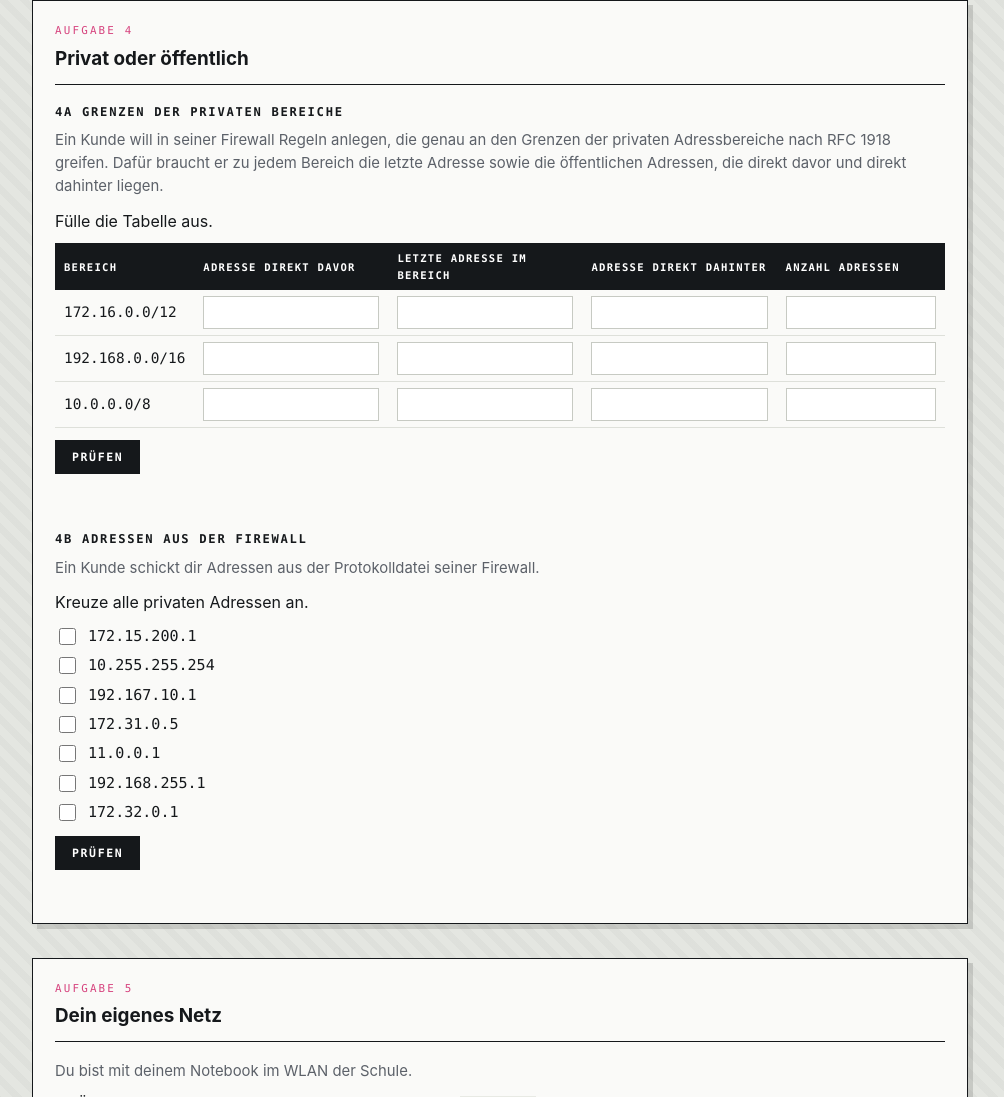
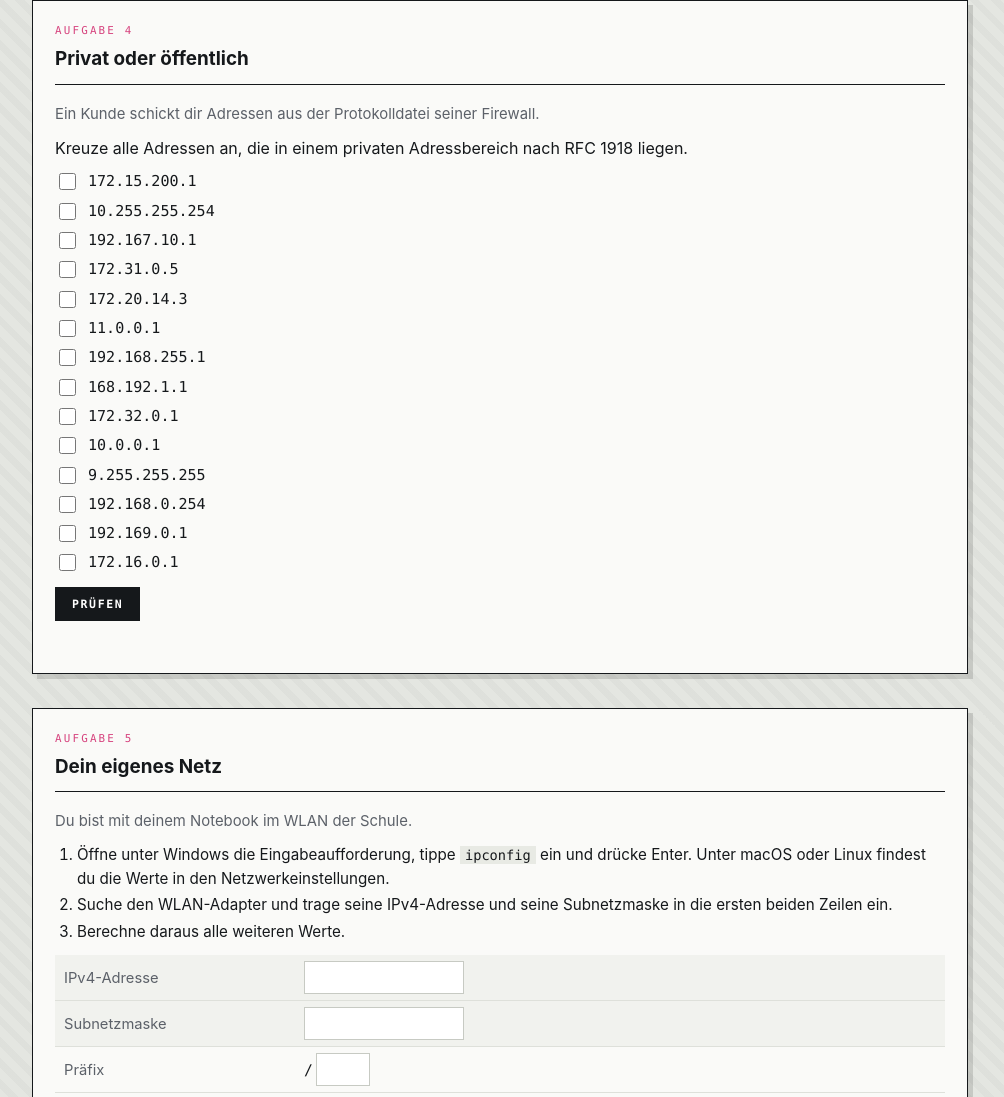
Before and after one commit to Proegi/Uebungsaufgaben_Subnetting, a plain HTML site: page index.html in a window 1280 px wide. Shown: the part 4535-5632 px from the top of the page, without its empty margins (140-1144 px from the left). Drawn offline with Linux system fonts and the light colour scheme.

Commit message:
Update index.html (Quelle: Uebungsaufgaben_Subnetting.html)

```diff
--- a/index.html
+++ b/index.html
@@ -372,17 +372,8 @@
     <h2>Privat oder öffentlich</h2>
   </div>
   <div class="step">
-    <h3>4a Grenzen der privaten Bereiche</h3>
-    <p class="case">Ein Kunde will in seiner Firewall Regeln anlegen, die genau an den Grenzen der privaten Adressbereiche nach RFC 1918 greifen. Dafür braucht er zu jedem Bereich die letzte Adresse sowie die öffentlichen Adressen, die direkt davor und direkt dahinter liegen.</p>
-    <p>Fülle die Tabelle aus.</p>
-    <div class="scroll"><table class="grid" id="t3a"></table></div>
-    <div class="answer"><button class="check" data-check="a3a">Prüfen</button></div>
-    <div class="msg" id="msg-a3a"></div>
-  </div>
-  <div class="step">
-    <h3>4b Adressen aus der Firewall</h3>
     <p class="case">Ein Kunde schickt dir Adressen aus der Protokolldatei seiner Firewall.</p>
-    <p>Kreuze alle privaten Adressen an.</p>
+    <p>Kreuze alle Adressen an, die in einem privaten Adressbereich nach RFC 1918 liegen.</p>
     <div class="choices" id="c3b"></div>
     <div class="answer"><button class="check" data-check="a3b">Prüfen</button></div>
     <div class="msg" id="msg-a3b"></div>
@@ -943,60 +934,22 @@
     say("msg-a4", "Alle Werte zu deinem Netz stimmen.", "ok");
   };
 
-  /* ================= Aufgabe 3a: Grenzen ================= */
-  var A3A = ["172.16.0.0/12", "192.168.0.0/16", "10.0.0.0/8"];
-  var a4aRows = [];
-  (function(){
-    var t = $("t3a");
-    var head = document.createElement("tr");
-    th(head, ["Bereich", "Adresse direkt davor", "Letzte Adresse im Bereich", "Adresse direkt dahinter", "Anzahl Adressen"]);
-    t.appendChild(head);
-    A3A.forEach(function(c, i){
-      var tr = document.createElement("tr");
-      tdText(tr, c, "key");
-      var cd = parseCidr(c);
-      var first = cd.ip, last = cd.ip + size(cd.p) - 1;
-      var vor = tdInput(tr, "a3g-" + i + "-vor", "Adresse direkt vor " + c);
-      var ende = tdInput(tr, "a3g-" + i + "-ende", "Letzte Adresse von " + c);
-      var nach = tdInput(tr, "a3g-" + i + "-nach", "Adresse direkt hinter " + c);
-      var anz = tdInput(tr, "a3g-" + i + "-anz", "Anzahl Adressen von " + c, "w-num", true);
-      t.appendChild(tr);
-      a4aRows.push({ c: c, cells: [vor, ende, nach, anz], exp: [first - 1, last, last + 1, size(cd.p)] });
-    });
-  })();
-
-  checks.a3a = function(){
-    var LABELS = ["Die Adresse direkt davor", "Die letzte Adresse", "Die Adresse direkt dahinter", "Die Anzahl der Adressen"];
-    a4aRows.forEach(function(r){ unmark(r.cells); });
-    for (var r = 0; r < a4aRows.length; r++){
-      var row = a4aRows[r];
-      for (var c = 0; c < 4; c++){
-        var v = clean(row.cells[c].value);
-        if (v === ""){ say("msg-a3a", "In der Zeile " + row.c + " fehlt noch ein Wert.", "hint"); return; }
-        var got = c === 3 ? Number(v) : parseIp(v);
-        var ok = got === row.exp[c];
-        mark(row.cells[c], ok);
-        if (!ok){
-          if (c !== 3 && got === null){ say("msg-a3a", LABELS[c] + " in der Zeile " + row.c + " ist keine gültige IPv4-Adresse.", "hint"); return; }
-          if (c === 0 && got === row.exp[0] + 1){ say("msg-a3a", "In der Zeile " + row.c + " ist das die erste Adresse im Bereich, gesucht ist die Adresse davor.", "hint"); return; }
-          if (c === 2 && got === row.exp[1]){ say("msg-a3a", "In der Zeile " + row.c + " ist das die letzte Adresse im Bereich, gesucht ist die Adresse dahinter.", "hint"); return; }
-          say("msg-a3a", LABELS[c] + " stimmt in der Zeile " + row.c + " noch nicht.", "hint");
-          return;
-        }
-      }
-    }
-    say("msg-a3a", "Alle Grenzen stimmen.", "ok");
-  };
-
   /* ================= Aufgabe 3b ================= */
   var A3B = [
     { ip: "172.15.200.1",   priv: false },
     { ip: "10.255.255.254", priv: true  },
     { ip: "192.167.10.1",   priv: false },
     { ip: "172.31.0.5",     priv: true  },
+    { ip: "172.20.14.3",    priv: true  },
     { ip: "11.0.0.1",       priv: false },
     { ip: "192.168.255.1",  priv: true  },
-    { ip: "172.32.0.1",     priv: false }
+    { ip: "168.192.1.1",    priv: false },
+    { ip: "172.32.0.1",     priv: false },
+    { ip: "10.0.0.1",       priv: true  },
+    { ip: "9.255.255.255",  priv: false },
+    { ip: "192.168.0.254",  priv: true  },
+    { ip: "192.169.0.1",    priv: false },
+    { ip: "172.16.0.1",     priv: true  }
   ];
   (function(){
     var host = $("c3b");
@@ -1004,7 +957,7 @@
       var lab = document.createElement("label");
       var cb = document.createElement("input");
       cb.type = "checkbox";
-      cb.id = "a3b-" + i;
+      cb.id = "a3c-" + i;
       var sp = document.createElement("span");
       sp.textContent = o.ip;
       lab.appendChild(cb);
@@ -1016,13 +969,13 @@
   checks.a3b = function(){
     var any = false, allOk = true;
     for (var i = 0; i < A3B.length; i++){
-      var cb = $("a3b-" + i);
+      var cb = $("a3c-" + i);
       if (cb.checked) any = true;
       if (cb.checked !== A3B[i].priv) allOk = false;
     }
     if (!any){ say("msg-a3b", "Kreuze die privaten Adressen an.", "hint"); return; }
     if (allOk){ say("msg-a3b", "Richtig.", "ok"); }
-    else { say("msg-a3b", "Noch nicht. Prüfe jede Adresse gegen die Grenzen aus 4a, besonders das zweite Oktett.", "hint"); }
+    else { say("msg-a3b", "Noch nicht. Prüfe jede Adresse gegen die privaten Bereiche nach RFC 1918, besonders das zweite Oktett.", "hint"); }
   };
 
   /* ================= VLSM-Prüfung (Aufgabe 5 und 9) ================= */
@@ -1278,7 +1231,7 @@
       if (!okL){ say("msg-a8", "Die letzte Adresse in der Zeile " + row.netz + " stimmt noch nicht. Überlege, in welchem Oktett sich die Subnetzmaske ändert.", "hint"); return; }
       var okS = row.s.value === row.exp[2];
       mark(row.s, okS);
-      if (!okS){ say("msg-a8", "Die Entscheidung in der Zeile " + row.netz + " stimmt noch nicht. Vergleiche erste und letzte Adresse mit den Bereichen aus Aufgabe 4.", "hint"); return; }
+      if (!okS){ say("msg-a8", "Die Entscheidung in der Zeile " + row.netz + " stimmt noch nicht. Vergleiche erste und letzte Adresse mit den privaten Bereichen nach RFC 1918.", "hint"); return; }
     }
     say("msg-a8", "Alle Netze stimmen.", "ok");
   };
```
